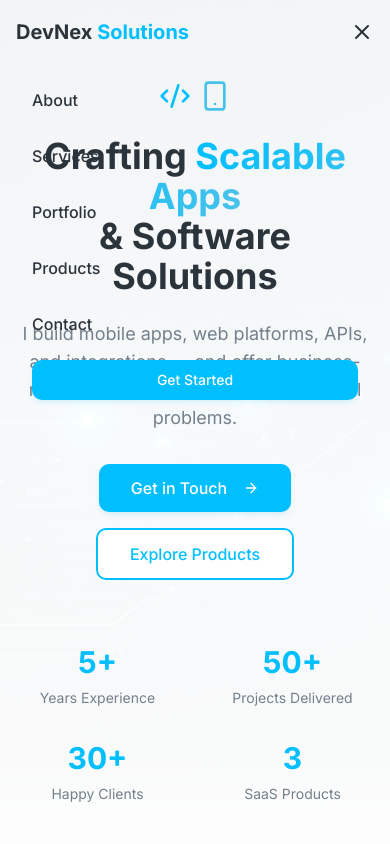
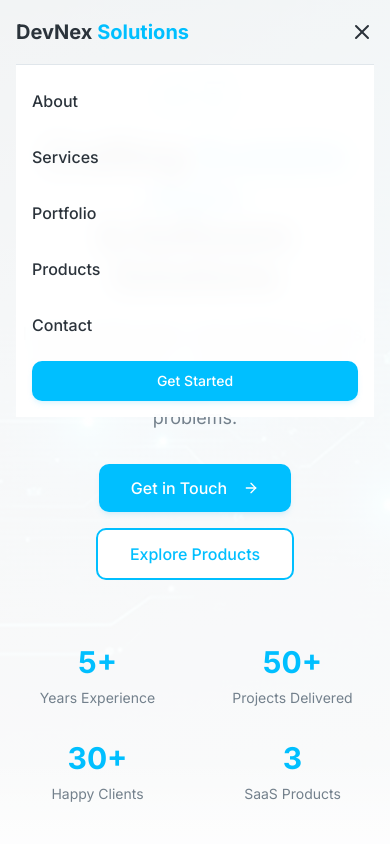
Before and after one commit to alok-56/devnex-craft-solutions, a React (Vite) app: page / in a window 390 px wide. Both pictures are taken after a click on the button 362 px from the left and 32 px from the top of the page. Shown: the top 844 px of the page. Built offline with nearby package versions, Linux system fonts and the light colour scheme; the HTML template or start-up script is replaced by a standard one.

Commit message:
Fix mobile menu background

```diff
--- a/src/components/Navbar.tsx
+++ b/src/components/Navbar.tsx
@@ -75,7 +75,7 @@ const Navbar = () => {
 
         {/* Mobile Menu */}
         {isMobileMenuOpen && (
-          <div className="md:hidden py-4 animate-fade-in">
+          <div className="md:hidden py-4 animate-fade-in bg-background/95 backdrop-blur-md border-t border-border">
             <div className="flex flex-col gap-4 px-4">
               {navLinks.map((link) => (
                 <button
```
